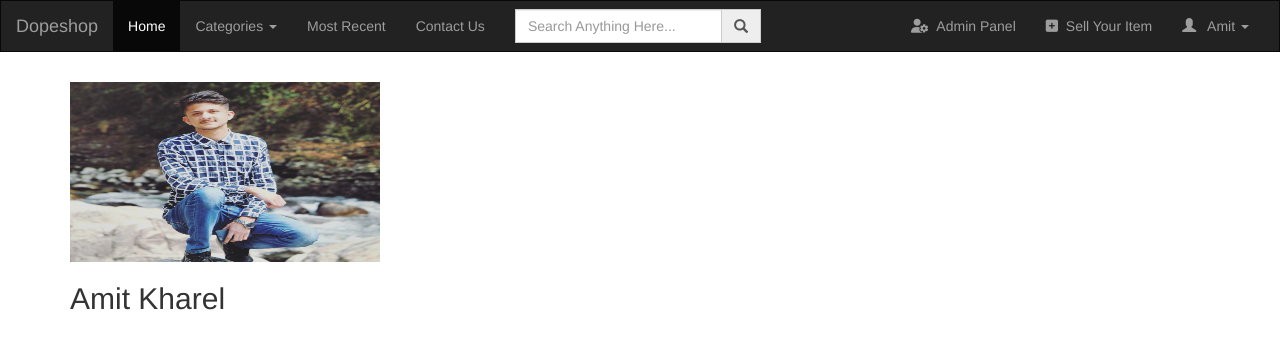
After one commit to ajeetkharel/dopeshop, a Django app: page /profile/ in a window 1280 px wide. The commit adds this page. Shown: the top 349 px of the page. Run offline with Django 3.2, Linux system fonts and the light colour scheme; a user stored in the database is signed in; data comes from the database, SQL or seed files in the repository; both versions use the stored data as it was after the commit; some libraries are stand-ins or nearby versions.

Commit message:
Added features: Update and Delete item, View user profile

```diff
--- a/home/templates/home/base.html
+++ b/home/templates/home/base.html
@@ -66,7 +66,7 @@
                         <li><a href="{% url 'item-create' %}"><i class="fas fa-plus-square"></i> &nbsp;Sell Your Item</span></a></li>
                         <li><a href="#" class="dropdown-toggle" data-toggle="dropdown"><span class="glyphicon glyphicon-user"></span> &nbsp; {{ user.first_name }} <span class="caret"></span></a>
                             <ul class="dropdown-menu">
-                                <li><a href="#">Profile</a></li>
+                                <li><a href="{% url 'owner-profile' %}">Profile</a></li>
                                 <li><a href="{% url 'user-logout' %}">Logout <span class="glyphicon glyphicon-log-in"></span></a></li>
                             </ul>
                         </li>
--- a/home/templates/home/home.html
+++ b/home/templates/home/home.html
@@ -20,13 +20,13 @@
                 <img class="" style="height: 190px; width: 310px;padding-top: 10px;" src="{{ item.image.url }}" alt="">
             </div>
             <div class="col-xs-6" style="margin: -13px 0px 0px 10px">
-                <a href="{% url 'item-detail' item.pk item.name%}" style="text-decoration: none; color: rgb(49, 48, 48);"><h2>{{ item.name }}</h2></a>
+                <a href="{% url 'item-detail' item.pk item.name%}" style="text-decoration: none; color: rgb(49, 48, 48);"><h3>{{ item.name }}</h3></a>
                 <a href="{% url 'owner-item-detail' item.owner.pk item.owner.first_name %}" style="text-decoration: none; color: rgb(69, 68, 71);"><span style="font-size: 15px;"><i class="fas fa-user" style="color: rgba(0, 47, 255, 0.877); font-size: 0.81em;"></i> {{ item.owner.first_name }}</span></a>&nbsp;&nbsp;
                 <a href="" style="text-decoration: none; color: rgb(59, 58, 58);"><span><i class="fas fa-th-list" style="color: rgba(10, 66, 219, 0.842); font-size: 0.81em;"></i> {{ item.subcategory }}</span></a>&nbsp;&nbsp;
                 <span style="font-size: 14px; color: rgba(83, 83, 81, 0.85);"><i class="far fa-calendar-alt" style="color: rgb(0, 47, 255); font-size: 0.81em;"></i> {{ item.date_added|date:"M,d Y" }}</span>
                 <div>
                     <hr>
-                    <p style="color: rgb(29, 28, 28);">{{ item.description }}</p>
+                    <p style="color: rgb(29, 28, 28);">{{ item.condition }}</p>
                     <hr style="margin: 8px;">
                     <p style="color: rgb(29, 28, 28);"><span style="color: rgb(0, 26, 255);">Price:</span> Rs.{{ item.price }}</p>
                 </div>
--- a/home/templates/home/item_form.html
+++ b/home/templates/home/item_form.html
@@ -11,7 +11,7 @@
             {{ form | crispy }}
         </fieldset>
         <div class="form-group">
-            <button class="btn btn-outline-info" type="submit">Post</button>
+            <button class="btn btn-info" type="submit">Post</button>
         </div>
     </form>
 </div>
--- a/home/urls.py
+++ b/home/urls.py
@@ -6,6 +6,9 @@ urlpatterns = [
     path('', views.ItemListView.as_view(), name='shop-home'),
     path('contact/', views.contact, name='shop-contact'),
     path('item/<pk>-<name>/', views.ItemDetailView.as_view(), name='item-detail'),
+    path('update-item/<pk>-<name>/', views.ItemUpdateView.as_view(), name='item-update'),
+    path('delete-item/<pk>-<name>/', views.ItemDeleteView.as_view(), name='item-delete'),
     path('users/<pk>-<first_name>/', views.OwnerItemListView.as_view(), name='owner-item-detail'),
+    path('profile/', views.profile, name='owner-profile'),
     path('sell-item/new/', views.ItemCreateView.as_view(), name='item-create'),
 ]
--- a/home/views.py
+++ b/home/views.py
@@ -1,9 +1,11 @@
-from django.shortcuts import render
+from django.shortcuts import render, redirect
 from django.http import HttpResponse
 from .models import Item
-from django.views.generic import ListView, DetailView, CreateView
+from django.views.generic import ListView, DetailView, CreateView, UpdateView, DeleteView
 import urllib
+from django.contrib.auth.decorators import login_required
 from django import forms
+from django.contrib.auth.mixins import LoginRequiredMixin, UserPassesTestMixin
 
 def contact(request):
     return render(request, 'home/contact.html', context={'title':'Contact Us'})
@@ -23,7 +25,8 @@ class ItemListView(ListView):
 class ItemDetailView(DetailView):
     model = Item
 
-class ItemCreateView(CreateView):
+
+class ItemCreateView(LoginRequiredMixin, CreateView):
     model = Item
     condition = forms.CharField()
     fields = ['name', 'subcategory', 'price', 'usage', 'condition', 'description', 'image']
@@ -31,6 +34,31 @@ class ItemCreateView(CreateView):
     def form_valid(self, form):
         form.instance.owner = self.request.user
         return super().form_valid(form)
+
+class ItemUpdateView(LoginRequiredMixin, UserPassesTestMixin, UpdateView):
+    model = Item
+    condition = forms.CharField()
+    fields = ['name', 'subcategory', 'price', 'usage', 'condition', 'description', 'image']
+
+    def form_valid(self, form):
+        form.instance.owner = self.request.user
+        return super().form_valid(form)
+
+    def test_func(self):
+        item = self.get_object()
+        if self.request.user == item.owner:
+            return True
+        return False
+
+class ItemDeleteView(LoginRequiredMixin, UserPassesTestMixin, DeleteView):
+    model = Item
+    success_url = '/'
+    def test_func(self):
+        item = self.get_object()
+        if self.request.user == item.owner:
+            return True
+        return False
+
 
 class OwnerItemListView(ListView):
     model = Item
@@ -47,3 +75,7 @@ class OwnerItemListView(ListView):
         # Create any data and add it to the context
         context['title'] = 'Items by ' + self.model.owner.first_name
         return context
+
+@login_required
+def profile(request):
+    return render(request, 'users/profile.html', context={'title':'Profile'})
--- a/users/admin.py
+++ b/users/admin.py
@@ -5,7 +5,7 @@ from django.contrib.auth.admin import UserAdmin as BaseUserAdmin
 from django.contrib.auth.forms import ReadOnlyPasswordHashField
 from django.core.exceptions import ValidationError
 
-from .models import Owner
+from .models import Owner, Profile
 
 
 class UserCreationForm(forms.ModelForm):
@@ -86,3 +86,7 @@ admin.site.register(Owner, UserAdmin)
 # ... and, since we're not using Django's built-in permissions,
 # unregister the Group model from admin.
 admin.site.unregister(Group)
+
+
+#register
+admin.site.register(Profile)
--- a/users/models.py
+++ b/users/models.py
@@ -93,3 +93,10 @@ class Category(models.Model):
 
     def __str__(self):
         return self.name
+
+class Profile(models.Model):
+    user = models.OneToOneField(Owner, on_delete=models.CASCADE)
+    image = models.ImageField(default='default_dp.jpg', upload_to='profile_images')
+
+    def __str__(self):
+        return f"Profile<{self.user.first_name}{self.user.pk}>"
--- /dev/null
+++ b/users/templates/users/profile.html
@@ -0,0 +1,10 @@
+{% extends 'home/base.html' %}
+{% load crispy_forms_tags %}
+{% block content %}
+    <div class="content-section">
+        <img style="height: 190px; width: 310px;padding-top: 10px;" src="{{ user.profile.image.url }}" class="rounded-circle account-img" alt="">
+        <div>
+            <h2>{{ user.first_name }} {{ user.last_name }} </h2>
+        </div>
+    </div>
+{% endblock content %}
```
Also changed, not shown: home/templates/home/item_confirm_delete.html (added, +15 -0 lines), home/templates/home/item_detail.html (+23 -8 lines), db.sqlite3, media/item_images/Screenshot_from_2020-08-29_13-49-26.png (added), media/item_images/Screenshot_from_2020-09-02_19-26-25.png (added), media/item_images/Screenshot_from_2020-09-03_11-24-13_EqjPliN.png (added), media/item_images/fbpic.jpg (added), media/profile_images/fbpic.jpg (added), media/profile_images/fbpic_vfZCQ54.jpg (added), users/migrations/0004_profile.py (added), users/signals.py (added).
